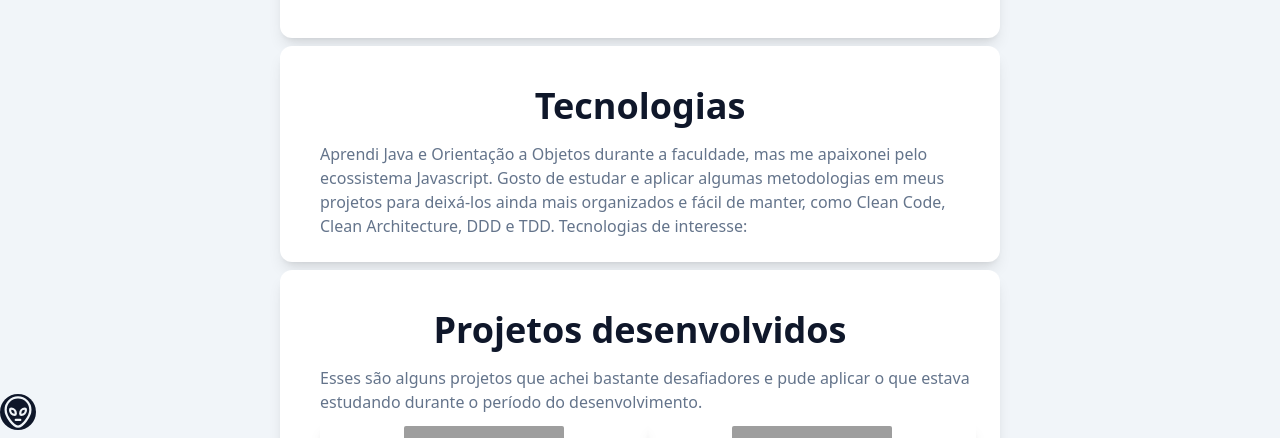
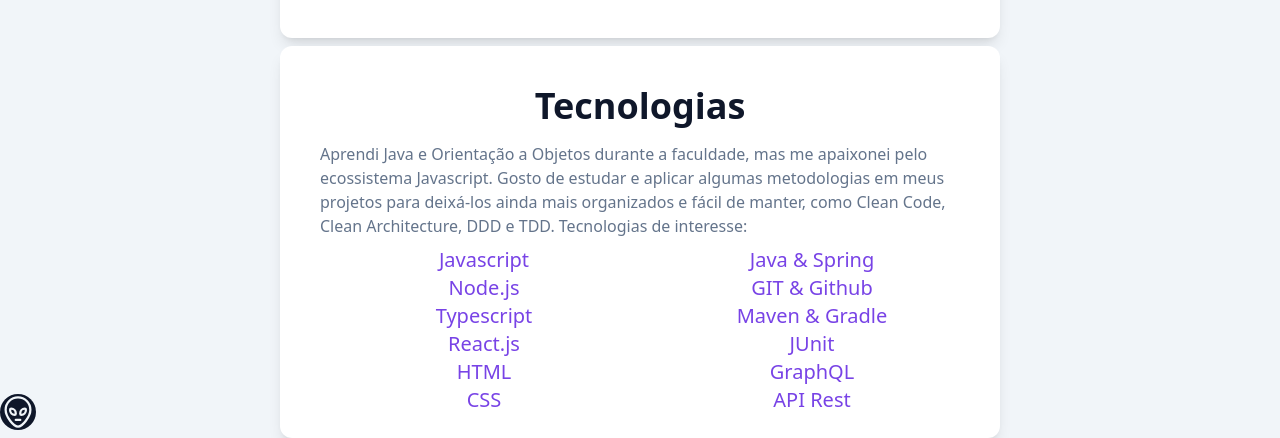
Before and after one commit to flwedu/flwedu.github.io, a React (Vite) app: page / in a window 1280 px wide. Shown: the part 362-800 px from the top of the page. Built offline with nearby package versions, Linux system fonts and the light colour scheme; grey boxes are pictures that could not be loaded.

Commit message:
set styles to technologies list

```diff
--- a/src/sections/Technologies.tsx
+++ b/src/sections/Technologies.tsx
@@ -1,6 +1,6 @@
 export function Technologies() {
   return (
-    <section>
+    <section id="technologies">
       <h1>Tecnologias</h1>
       <p>
         Aprendi Java e Orientação a Objetos durante a faculdade, mas me
@@ -9,6 +9,24 @@
         organizados e fácil de manter, como Clean Code, Clean Architecture, DDD
         e TDD. Tecnologias de interesse:
       </p>
+      <div className="grid text-center mt-2 text-base sm:grid-cols-2 md:text-xl text-mainPurple dark:text-slate-300">
+        <ul>
+          <li>Javascript</li>
+          <li>Node.js</li>
+          <li>Typescript</li>
+          <li>React.js</li>
+          <li>HTML</li>
+          <li>CSS</li>
+        </ul>
+        <ul>
+          <li>Java & Spring</li>
+          <li>GIT & Github</li>
+          <li>Maven & Gradle</li>
+          <li>JUnit</li>
+          <li>GraphQL</li>
+          <li>API Rest</li>
+        </ul>
+      </div>
     </section>
   );
 }
--- /dev/null
+++ b/src/styles.css
@@ -0,0 +1,6 @@
+@import url("https://fonts.googleapis.com/css2?family=Bungee&family=Open+Sans:wght@300&family=Quicksand:wght@700&family=Roboto:wght@400;900&display=swap");
+
+#technologies li {
+  font-family: "Bungee", cursive;
+  list-style-type: none;
+}
--- a/tailwind.config.js
+++ b/tailwind.config.js
@@ -2,7 +2,11 @@
   darkMode: "class",
   content: ["./src/**/*.{js,jsx,ts,tsx}"],
   theme: {
-    extend: {},
+    extend: {
+      colors: {
+        mainPurple: "#7843e6",
+      },
+    },
   },
   plugins: [],
 };
```
